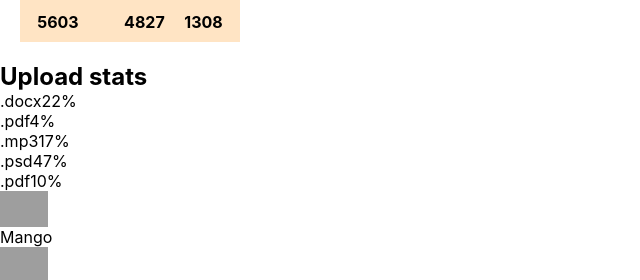
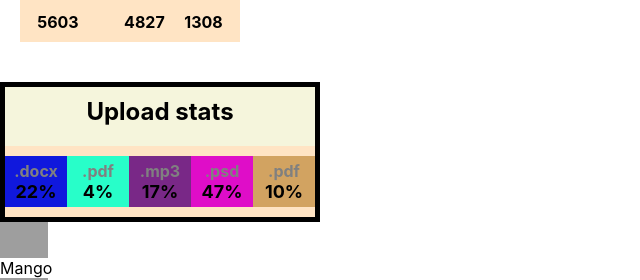
Before and after one commit to VictoriaYotka/goit-react-hw-01-components, a React (Create React App) app: page / in a window 1280 px wide. Shown: the part 310-590 px from the top of the page, without its empty margins (0-640 px from the left). Built offline with nearby package versions, Linux system fonts and the light colour scheme; grey boxes are pictures that could not be loaded.

Commit message:
add styles to stats section

```diff
--- a/src/components/profile/Profile.module.css
+++ b/src/components/profile/Profile.module.css
@@ -1,6 +1,7 @@
 .profile {
     margin-right: auto;
     margin-left: auto;
+    margin-bottom: 20px;
     padding: 20px;
     display: inline-block;
 }
@@ -40,6 +41,7 @@
 .stats {
     padding: 10px;
     display: flex;
+
     justify-content: space-around;
     background-color: bisque;
 }
--- a/src/components/statistics/Statistics.jsx
+++ b/src/components/statistics/Statistics.jsx
@@ -1,12 +1,17 @@
+import css from './Statistics.module.css'
+
+const randomColor = () => {
+    return '#' + Math.floor(Math.random() * 2 ** 24).toString(16).padStart(6, '0')};
+
 export const Statistics = ({ title, stats }) => {
     return (
-        <section>
-        {title.length > 0 && (<h2>{title}</h2>)}
+        <section className={css.statistics}>
+        {title.length > 0 && (<h2 className={css.title}>{title}</h2>)}
 
-        <ul>
-            {stats.map(stat => <li key={stat.id}>
-                <span>{stat.label}</span>
-                <span>{stat.percentage}%</span>
+        <ul className={css.statlist}>
+            {stats.map(stat => <li key={stat.id} className={css.item} style={{ backgroundColor: randomColor() }}>
+                <span className={css.label}>{stat.label}</span>
+                <span className={css.percentage}>{stat.percentage}%</span>
             </li>)}
         </ul>
         </section>
--- /dev/null
+++ b/src/components/statistics/Statistics.module.css
@@ -0,0 +1,37 @@
+.statistics {
+    width: 320px;
+
+    padding-top: 10px;
+    border: 5px solid #000;
+    background-color: beige;
+
+}
+
+.title {
+    text-align: center;
+    margin-bottom: 20px;
+
+}
+
+.statlist {
+    display: flex;
+    justify-content: space-between;
+    padding: 10px 0;
+    background-color: bisque;
+}
+
+.item {
+    flex-basis: 20%;
+    padding: 5px;
+    text-align: center;
+    font-weight: 700;
+}
+
+.label {
+    display: block;
+    color: grey;
+}
+
+.percentage {
+    font-size: 18px;
+}
```
